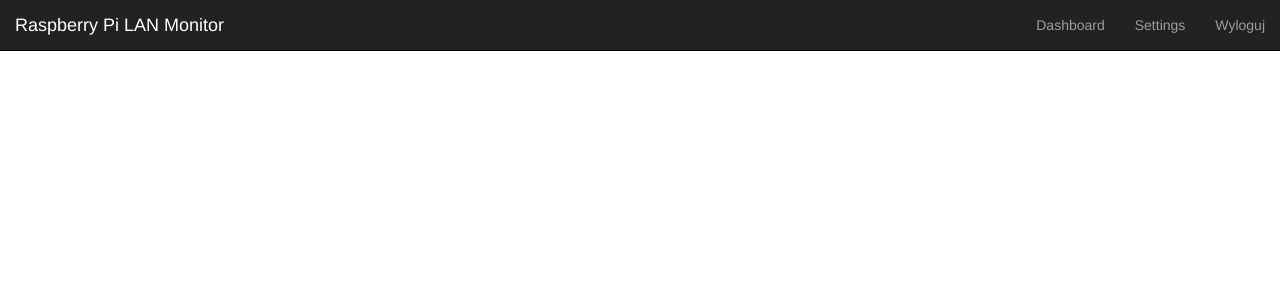
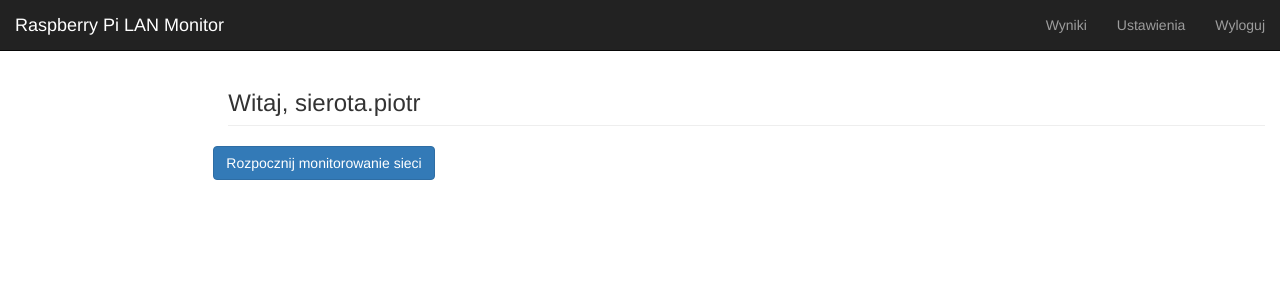
Before and after one commit to sierotapiotr/rpi3-lan-monitor, a Flask app: page / in a window 1280 px wide. Shown: the top 300 px of the page. Run offline with Flask 2, Linux system fonts and the light colour scheme; a user stored in the database is signed in; parts of the project's set-up code (start-up, migrations or seed data) failed here and were passed over; some libraries are stand-ins or nearby versions.

Commit message:
Added monitoring toggling option.

```diff
--- a/monitor/__init__.py
+++ b/monitor/__init__.py
@@ -6,9 +6,12 @@
 
 app = Flask(__name__)
 app.config.from_object(Config)
+
 login = LoginManager(app)
 login.login_view = 'login'
-logging.basicConfig(filename='logs/monitor_log.log', level=logging.INFO, format='%(asctime)s %(message)s')
+
 Bootstrap(app)
 
+logging.basicConfig(filename='logs/monitor_log.log', level=logging.INFO, format='%(asctime)s %(message)s')
+
 from monitor import routes, models
--- a/monitor/database.py
+++ b/monitor/database.py
@@ -1,8 +1,9 @@
 import sqlalchemy
 from sqlalchemy.orm import sessionmaker, scoped_session
 from sqlalchemy.ext.declarative import declarative_base
+import logging
 
-sqlachemy_uri = "sqlite:///database/database.db"
+sqlachemy_uri = "sqlite:///database/database.sqlite"
 
 engine = sqlalchemy.create_engine(sqlachemy_uri)
 session_factory = sessionmaker(bind=engine)
@@ -11,5 +12,7 @@
 Base = declarative_base()
 Base.metadata.bind = engine
 
+
 def init_db():
     Base.metadata.create_all(bind=engine)
+    logging.info('Database initialized.')
--- a/monitor/models.py
+++ b/monitor/models.py
@@ -1,7 +1,7 @@
 from flask_login import UserMixin
 from monitor import login
 from monitor.database import Base, Session
-from sqlalchemy import Column, Integer, String
+from sqlalchemy import Column, Integer, String, Boolean
 from werkzeug.security import generate_password_hash, check_password_hash
 
 class User(UserMixin, Base):
@@ -10,6 +10,7 @@
     id = Column(Integer, primary_key=True)
     email = Column(String(80), unique=True)
     password = Column(String(80))
+    monitoring_activated = Column(Boolean)
 
     def set_password(self, password):
         self.password = generate_password_hash(password)
--- a/monitor/routes.py
+++ b/monitor/routes.py
@@ -11,7 +11,7 @@
 @login_required
 def dashboard():
     user_name = current_user.email.split("@")[0]
-    return render_template("dashboard.html", name=user_name)
+    return render_template("dashboard.html", name=user_name, user=current_user)
 
 
 @app.route('/login', methods=['GET', 'POST'])
@@ -22,13 +22,6 @@
     if form.validate_on_submit():
         session = Session()
         user = session.query(User).filter_by(email=form.email.data).first()
-        user.set_password(form.password.data)
-        session.commit()
-        Session.remove()
-        session = Session()
-        user = session.query(User).filter_by(email=form.email.data).first()
-
-        logging.info(user.password)
         if user.check_password(form.password.data):
             login_user(user)
             Session.remove()
@@ -41,12 +34,14 @@
 
 
 @app.route('/logout')
+@login_required
 def logout():
     logout_user()
     return redirect(url_for("login"))
 
 
 @app.route('/settings')
+@login_required
 def settings():
     return redirect(url_for("settings"))
 
@@ -55,5 +50,17 @@
     Session.remove()
 
 
+@app.route('/toggle_monitoring')
+@login_required
+def toggle_monitoring():
+    session = Session()
+    session.query(User).filter(User.id == current_user.id).update({User.monitoring_activated: not current_user.monitoring_activated})
+    session.commit()
+    logging.info('Monitoring toggled.')
+    Session.remove()
+    return redirect(url_for('dashboard'))
+
+
+
 if __name__ == "__main__":
   app.run(host='0.0.0.0', debug=True, port=5000)
--- /dev/null
+++ b/monitor/static/css/base.css
@@ -0,0 +1,3 @@
+body {
+  padding-top: 50px;
+}
--- a/monitor/templates/base.html
+++ b/monitor/templates/base.html
@@ -13,6 +13,7 @@
 
     {%- block styles %}
     <link rel="stylesheet" href="{{url_for('.static', filename='css/bootstrap.min.css')}}">
+        <link rel="stylesheet" href="{{url_for('.static', filename='css/base.css')}}">
     {%- endblock styles %}
 
     <!-- HTML5 shim and Respond.js for IE8 support of HTML5 elements and media queries -->
--- a/monitor/templates/dashboard.html
+++ b/monitor/templates/dashboard.html
@@ -8,13 +8,29 @@
         </div>
         <div id="navbar" class="navbar-collapse collapse">
             <ul class="nav navbar-nav navbar-right">
-                <li><a href="{{ url_for('dashboard') }}">Dashboard</a></li>
-                <li><a href="{{ url_for('settings') }}">Settings</a></li>
+                <li><a href="{{ url_for('dashboard') }}">Wyniki</a></li>
+                <li><a href="{{ url_for('settings') }}">Ustawienia</a></li>
                 <li><a href="{{ url_for('logout') }}">Wyloguj</a></li>
             </ul>
         </div>
     </div>
 </nav>
 
-Witaj, {{ name }}
+<div class="col-sm-9 col-sm-offset-3 col-md-10 col-md-offset-2 main">
+    <h3 class="page-header">Witaj, {{ name }}
+</h3>
+    <div class="row">
+        <a href="{{ url_for('toggle_monitoring') }}" class="btn btn-primary">
+            {% if user.monitoring_activated == 0 %}
+            Rozpocznij monitorowanie sieci
+            {% else %}
+            Wstrzymaj monitorowanie sieci
+            {% endif %}
+        </a>
+
+    </div>
+
+
+</div>
+
 {%- endblock content %}
--- a/monitor/templates/settings.html
+++ b/monitor/templates/settings.html
@@ -8,8 +8,8 @@
         </div>
         <div id="navbar" class="navbar-collapse collapse">
             <ul class="nav navbar-nav navbar-right">
-                <li><a href="{{ url_for('dashboard') }}">Dashboard</a></li>
-                <li><a href="{{ url_for('settings') }}">Settings</a></li>
+                <li><a href="{{ url_for('dashboard') }}">Wyniki</a></li>
+                <li><a href="{{ url_for('settings') }}">Ustawienia</a></li>
                 <li><a href="{{ url_for('logout') }}">Wyloguj</a></li>
             </ul>
         </div>
```
Also changed, not shown: database/database.db (deleted), database/database.sqlite (added).
